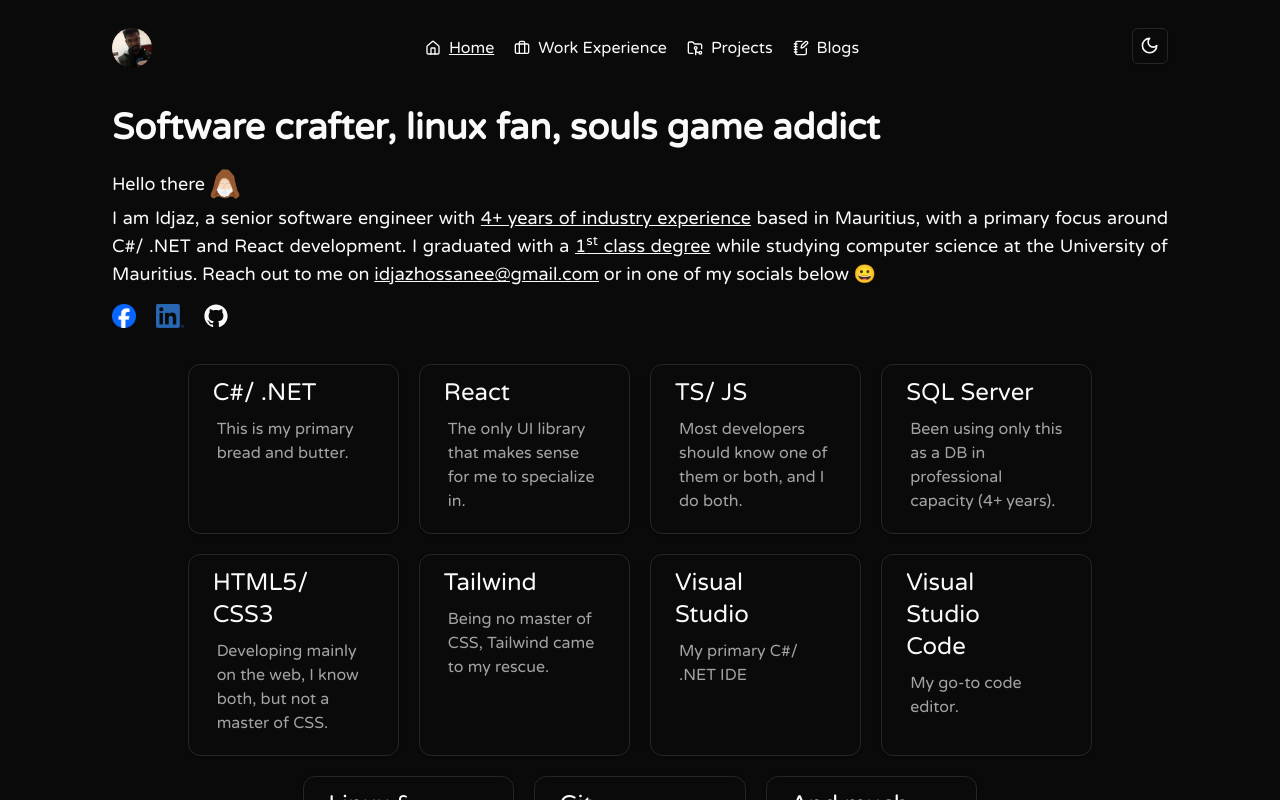
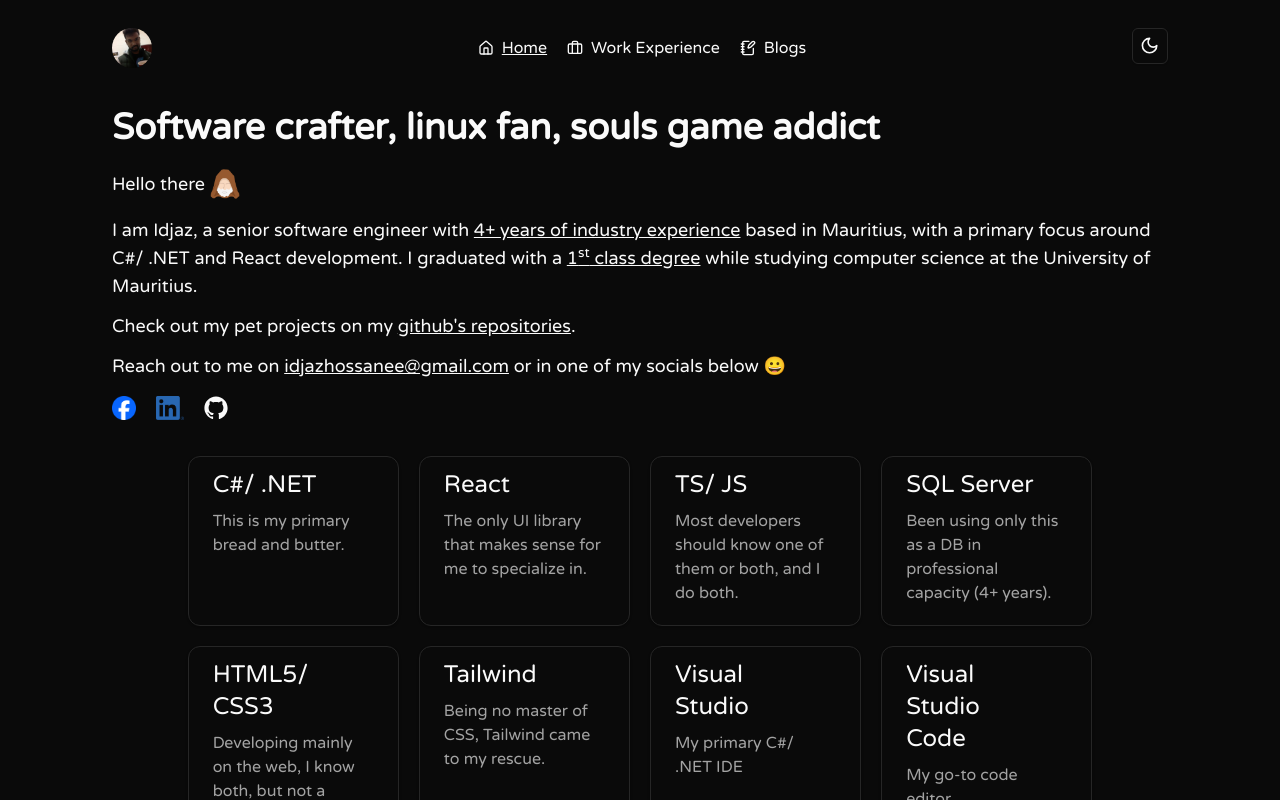
Before and after one commit to ihsaro/ihsaro.github.io, a React (Vite) app: page / in a window 1280 px wide. Shown: the top 800 px of the page. Built offline with nearby package versions, Linux system fonts and the light colour scheme.

Commit message:
- Redesign in progress.

```diff
--- a/src/components/NavigationBar.tsx
+++ b/src/components/NavigationBar.tsx
@@ -1,5 +1,4 @@
 import {
-    FolderGit2Icon,
     HomeIcon,
     BriefcaseIcon,
     MenuIcon,
@@ -16,10 +15,38 @@ import {
 import { Button } from "@/components/ui/button";
 
 interface Props {
-    selected?: "WORK_EXPERIENCE" | "PROJECTS" | "BLOGS" | "HOME";
+    selected: "WORK_EXPERIENCE" | "BLOGS" | "HOME";
 }
 
 const NavigationBar: React.FC<Props> = (props) => {
+    const renderCurrentPageTitle = (
+        selected: "WORK_EXPERIENCE" | "BLOGS" | "HOME",
+    ): React.ReactNode => {
+        switch (selected) {
+            case "HOME":
+                return (
+                    <div className="flex flex-row items-center gap-2">
+                        <HomeIcon size={16} />
+                        Home
+                    </div>
+                );
+            case "WORK_EXPERIENCE":
+                return (
+                    <div className="flex flex-row items-center gap-2">
+                        <BriefcaseIcon size={16} />
+                        Work Experience
+                    </div>
+                );
+            case "BLOGS":
+                return (
+                    <div className="flex flex-row items-center gap-2">
+                        <NotebookPenIcon size={16} />
+                        Blogs
+                    </div>
+                );
+        }
+    };
+
     return (
         <>
             <nav className="mx-28 mt-7 hidden flex-row justify-between md:flex">
@@ -50,17 +77,6 @@ const NavigationBar: React.FC<Props> = (props) => {
                     </a>
                     <a
                         className="flex flex-row items-center gap-2 transition-opacity duration-200 hover:opacity-75"
-                        href="projects"
-                    >
-                        <FolderGit2Icon size={16} />
-                        {props.selected === "PROJECTS" ? (
-                            <u>Projects</u>
-                        ) : (
-                            "Projects"
-                        )}
-                    </a>
-                    <a
-                        className="flex flex-row items-center gap-2 transition-opacity duration-200 hover:opacity-75"
                         href="blogs"
                     >
                         <NotebookPenIcon size={16} />
@@ -74,13 +90,13 @@ const NavigationBar: React.FC<Props> = (props) => {
                     <DropdownMenuTrigger asChild>
                         <Button variant="outline" size="icon">
                             <MenuIcon />
-                            <span className="sr-only">Toggle theme</span>
+                            <span className="sr-only">Toggle menu</span>
                         </Button>
                     </DropdownMenuTrigger>
                     <DropdownMenuContent className="ml-10" align="end">
                         <DropdownMenuItem className="flex flex-row items-center gap-2">
                             <a
-                                className="flex flex-row items-center gap-2 transition-opacity duration-200 hover:opacity-75"
+                                className="flex flex-row items-center gap-2 text-base transition-opacity duration-200 hover:opacity-75"
                                 href="/"
                             >
                                 <HomeIcon size={16} />
@@ -93,7 +109,7 @@ const NavigationBar: React.FC<Props> = (props) => {
                         </DropdownMenuItem>
                         <DropdownMenuItem className="flex flex-row items-center gap-2">
                             <a
-                                className="flex flex-row items-center gap-2 transition-opacity duration-200 hover:opacity-75"
+                                className="flex flex-row items-center gap-2 text-base transition-opacity duration-200 hover:opacity-75"
                                 href="work-experience"
                             >
                                 <BriefcaseIcon size={16} />
@@ -106,20 +122,7 @@ const NavigationBar: React.FC<Props> = (props) => {
                         </DropdownMenuItem>
                         <DropdownMenuItem className="flex flex-row items-center gap-2">
                             <a
-                                className="flex flex-row items-center gap-2 transition-opacity duration-200 hover:opacity-75"
-                                href="projects"
-                            >
-                                <FolderGit2Icon size={16} />
-                                {props.selected === "PROJECTS" ? (
-                                    <u>Projects</u>
-                                ) : (
-                                    "Projects"
-                                )}
-                            </a>
-                        </DropdownMenuItem>
-                        <DropdownMenuItem className="flex flex-row items-center gap-2">
-                            <a
-                                className="flex flex-row items-center gap-2 transition-opacity duration-200 hover:opacity-75"
+                                className="flex flex-row items-center gap-2 text-base transition-opacity duration-200 hover:opacity-75"
                                 href="blogs"
                             >
                                 <NotebookPenIcon size={16} />
@@ -132,6 +135,7 @@ const NavigationBar: React.FC<Props> = (props) => {
                         </DropdownMenuItem>
                     </DropdownMenuContent>
                 </DropdownMenu>
+                {renderCurrentPageTitle(props.selected)}
                 <ThemeSwitcher />
             </nav>
         </>
--- a/src/components/PageLayout.tsx
+++ b/src/components/PageLayout.tsx
@@ -3,7 +3,7 @@ import { Footer, NavigationBar } from "@/components";
 
 interface Props {
     children: any;
-    selected?: "WORK_EXPERIENCE" | "PROJECTS" | "BLOGS" | "HOME";
+    selected: "WORK_EXPERIENCE" | "BLOGS" | "HOME";
 }
 
 const PageLayout: React.FC<Props> = (props) => {
--- a/src/main.tsx
+++ b/src/main.tsx
@@ -6,7 +6,6 @@ import Home from "@/pages/Home.tsx";
 import { ThemeProvider } from "@/contexts/ThemeContext";
 import WorkExperience from "./pages/WorkExperience";
 import Blogs from "./pages/Blogs";
-import Projects from "./pages/Projects";
 
 const router = createBrowserRouter([
     {
@@ -16,10 +15,6 @@ const router = createBrowserRouter([
     {
         path: "blogs",
         element: <Blogs />,
-    },
-    {
-        path: "Projects",
-        element: <Projects />,
     },
     {
         path: "",
--- a/src/pages/Blogs.tsx
+++ b/src/pages/Blogs.tsx
@@ -4,7 +4,7 @@ import * as React from "react";
 const Blogs: React.FC = () => {
     return (
         <PageLayout selected="BLOGS">
-            <div></div>
+            <div className="text-center text-5xl">Coming soon &#128521;</div>
         </PageLayout>
     );
 };
--- a/src/pages/Home.tsx
+++ b/src/pages/Home.tsx
@@ -12,13 +12,15 @@ const Home: React.FC = () => {
                     <article className="text-4xl font-bold">
                         Software crafter, linux fan, souls game addict
                     </article>
-                    <article className="flex flex-wrap items-center text-lg">
-                        <span>Hello there</span>
-                        <img
-                            className="h-10"
-                            src="./2525058_ben kenobi_jedi_obi - wan kenobi_star wars_icon.png"
-                        />
-                        <span className="text-justify">
+                    <article className="flex flex-col gap-3 text-lg">
+                        <div className="flex flex-row items-center">
+                            <span>Hello there</span>
+                            <img
+                                className="h-10"
+                                src="./2525058_ben kenobi_jedi_obi - wan kenobi_star wars_icon.png"
+                            />
+                        </div>
+                        <span>
                             I am Idjaz, a senior software engineer with{" "}
                             <u>4+ years of industry experience</u> based in
                             Mauritius, with a primary focus around C#/ .NET and
@@ -27,7 +29,21 @@ const Home: React.FC = () => {
                                 1<sup>st</sup> class degree
                             </u>{" "}
                             while studying computer science at the University of
-                            Mauritius. Reach out to me on{" "}
+                            Mauritius.
+                        </span>
+                        <span>
+                            Check out my pet projects on my{" "}
+                            <a
+                                className="underline"
+                                href="https://github.com/ihsaro?tab=repositories"
+                                target="_blank"
+                            >
+                                github's repositories
+                            </a>
+                            .
+                        </span>
+                        <span>
+                            Reach out to me on{" "}
                             <a
                                 className="underline"
                                 href="mailto:idjazhossanee@gmail.com"
@@ -111,7 +127,7 @@ const Home: React.FC = () => {
                                 <CardHeader className="pb-2 pt-3 text-2xl">
                                     {item.title}
                                 </CardHeader>
-                                <CardDescription className="ml-7 pb-5 text-base">
+                                <CardDescription className="ml-6 pb-5 text-base">
                                     {item.description}
                                 </CardDescription>
                             </Card>
@@ -121,7 +137,7 @@ const Home: React.FC = () => {
                                 <CardHeader className="pb-2 pt-3 text-2xl">
                                     And much more
                                 </CardHeader>
-                                <CardDescription className="ml-7 pb-5 text-base">
+                                <CardDescription className="ml-6 pb-5 text-base">
                                     Click to find out
                                 </CardDescription>
                             </Card>
--- a/src/pages/Projects.tsx
+++ /dev/null
@@ -1,12 +0,0 @@
-import { PageLayout } from "@/components";
-import * as React from "react";
-
-const Projects: React.FC = () => {
-    return (
-        <PageLayout selected="PROJECTS">
-            <div></div>
-        </PageLayout>
-    );
-};
-
-export default Projects;
```
